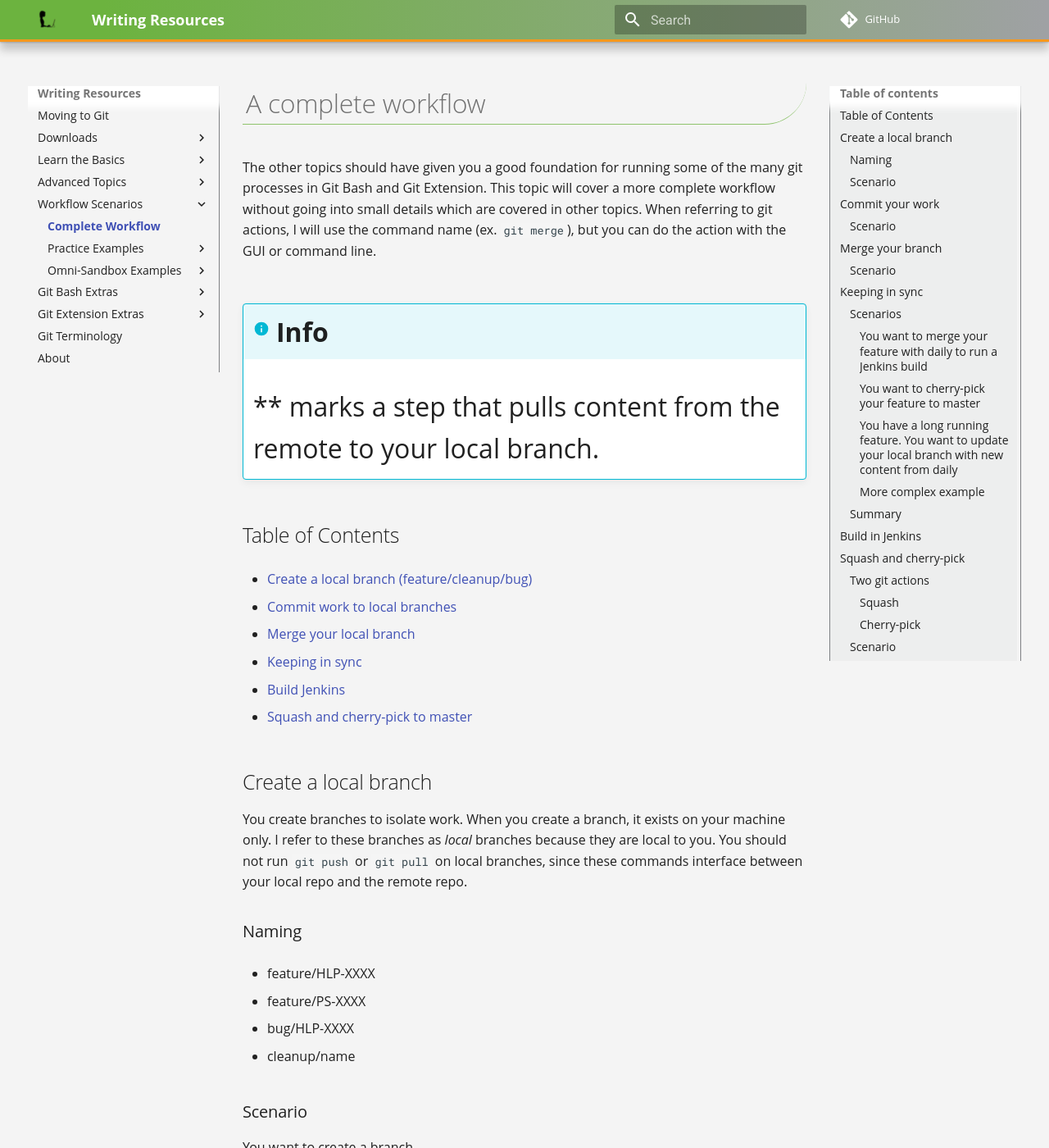
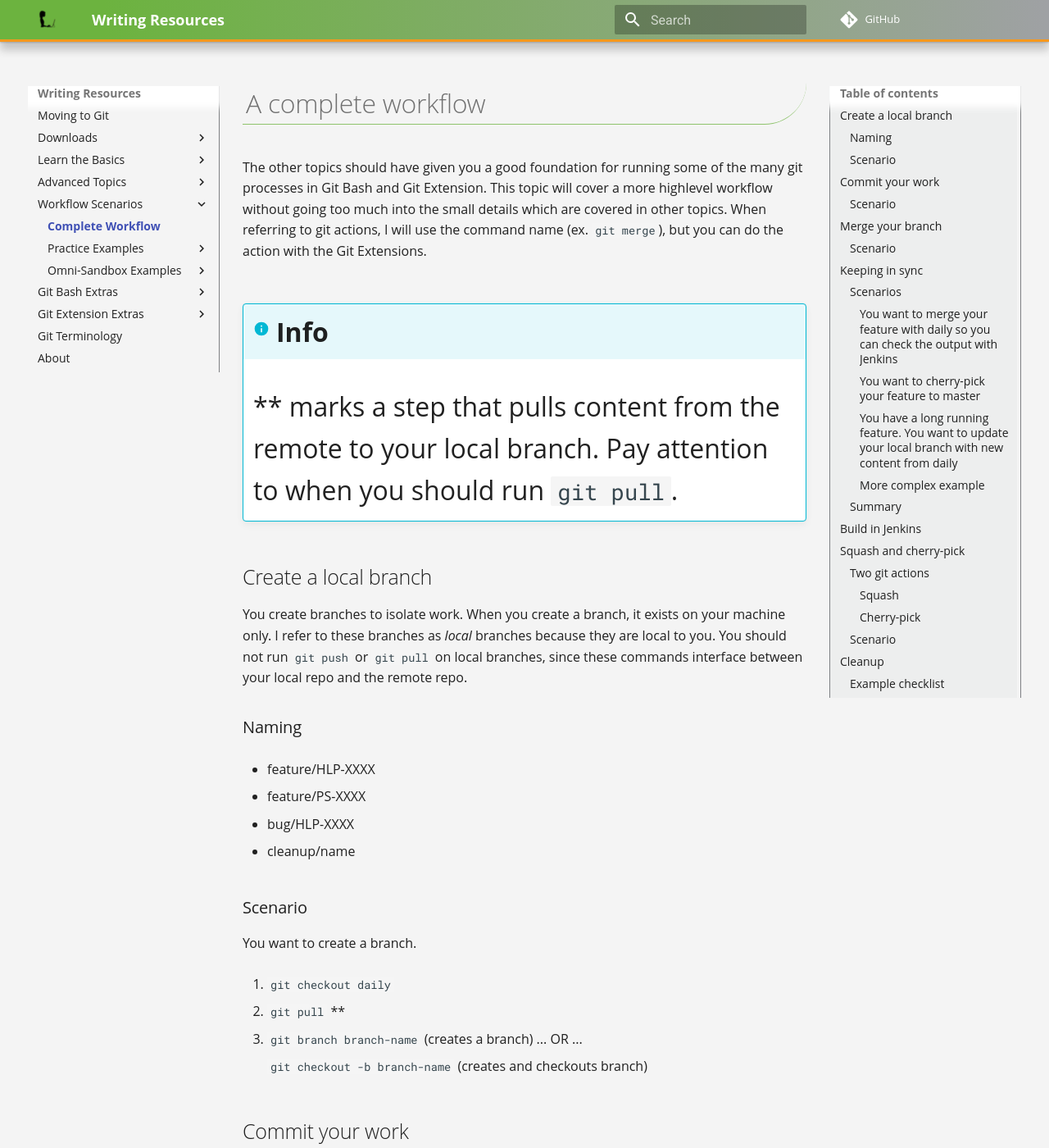
Before and after one commit to TimothyDanielQlik/git-site, an MkDocs documentation site: the page built from docs/complete.md, in a window 1280 px wide and 1400 px high. Shown: the whole window at 82% size. Built offline with MkDocs 1.6.1 and Material for MkDocs 9.7.7, drawn with Linux system fonts in a browser that asks for light colours; comment, search, counter and statistics services are not loaded; old or Windows-style settings are respelled for this version of MkDocs; some of the changed text lies outside the part shown.

Commit message:
added final section

```diff
--- a/docs/complete.md
+++ b/docs/complete.md
@@ -1,23 +1,9 @@
 # A complete workflow
 
-The other topics should have given you a good foundation for running some of the many git processes in Git Bash and Git Extension. This topic will cover a more complete workflow without going into small details which are covered in other topics. When referring to git actions, I will use the command name (ex. `git merge`), but you can do the action with the GUI or command line.
+The other topics should have given you a good foundation for running some of the many git processes in Git Bash and Git Extension. This topic will cover a more highlevel workflow without going too much into the small details which are covered in other topics. When referring to git actions, I will use the command name (ex. `git merge`), but you can do the action with the Git Extensions.
 
 !!! Info
-    ** marks a step that pulls content from the remote to your local branch.
-
-## Table of Contents
-
-* [Create a local branch (feature/cleanup/bug)](#create-a-local-branch)
-
-* [Commit work to local branches](#commit-your-work)
-
-* [Merge your local branch](#merge-your-branch)
-
-* [Keeping in sync](#keeping-in-sync)
-
-* [Build Jenkins](#build-in-jenkins)
-
-* [Squash and cherry-pick to master](#squash-and-cherry-pick)
+    ** marks a step that pulls content from the remote to your local branch. Pay attention to when you should run `git pull`.
 
 ## Create a local branch
 
@@ -63,7 +49,7 @@
 
 ## Merge your branch
 
-Merging means bring the commit history from one branch into another branch. We merge local branched into shared branches. Specifically, we merge local branches into `daily`.
+Merging means bringing the commit history from one branch into another branch. We merge local branches into shared branches.
 
 ### Scenario
 
@@ -81,7 +67,7 @@
 
 ### Scenarios
 
-#### You want to merge your feature with `daily` to run a Jenkins build
+#### You want to merge your feature with `daily` so you can check the output with Jenkins
 
 1. `git checkout daily`
 
@@ -89,7 +75,8 @@
 
 1. `git merge feature/branch`
 
-1. ...
+1. `git push` **
+
 
 #### You want to cherry-pick your feature to `master`
 
@@ -99,11 +86,14 @@
 
 1. `git merge --squash feature/branch`
 
-1. ...
+1. `git push` **
 
 #### You have a long running feature. You want to update your local branch with new content from `daily`
 
 How do we sync our _local_ branch with a remote branch?
+
+!!! Tip
+    The `git pull` step is very important here. If you rebase a daily that is not up-to-date, you'll get into trouble later on.
 
 ![diverge](assets/images/diverge.png)
 
@@ -213,3 +203,29 @@
 1. `git commit -m "Squash + cherry-pick feature-xxxx to master"`
 
 1. `git push`
+
+## Cleanup
+
+Cleanup refers to the steps from start to finish. A feature is finished when the feature has been cherry-picked to `master` and the local branch is deleted. You should have a checklist whenever you create a new branch.
+
+### Example checklist
+
+For each feature/bug/documentation task:
+
+1. I create a branch from `daily`.
+
+1. I label the branch according to the naming convention.
+
+1. I make sure that I have my branch checked out.
+
+1. I do my work and commit my work to my local branch.
+
+1. I merge my branch to daily, I push daily to the remote, I run a build from Jenkins.
+
+1. When my work is finished, I make sure my branch is merged to daily.
+
+1. I squash my commits into a single commit.
+
+1. I cherry-pick that single commit to `master`.
+
+1. I delete my local branch.
```
Also changed, not shown: other parts of docs/complete.md (+1 -1 lines).
